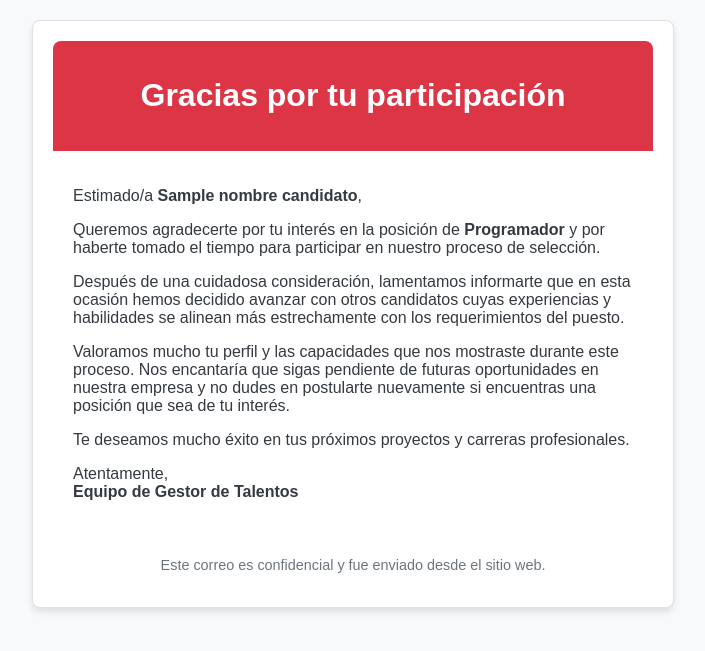
After one commit to MarlonRuiz96/GestorTalentos, a PHP site: the page made by application/views/Plantillas/Rechazo.php in a window 1280 px wide. The commit adds this page. Shown: the top 651 px of the page, without its empty margins (287-992 px from the left). Run offline with PHP 8.4, Linux system fonts and the light colour scheme; the template is opened without the code that fills it: most values are stand-ins (such as "Sample title", 1, 10 or a date in 2020).

Commit message:
Correo de rechazo desarollado

```diff
--- a/application/controllers/EmailController.php
+++ b/application/controllers/EmailController.php
@@ -36,14 +36,13 @@ class EmailController extends CI_Controller
 
         // Configura los detalles del correo
         $this->email->from('notificaciones@pruebasgestordetalentos.com', 'Notificaciones');
-        //$this->email->to($candidato['Correo']);  Usa el correo dinámico del candidato
         $this->email->to('mruiz996@outlook.com');
         $this->email->subject('Entrevista Programada');
 
         $nombreCandidato = htmlspecialchars($candidato->Nombres);
         $fecha = htmlspecialchars($evento->Fecha);
         $hora = htmlspecialchars($evento->Hora);
-        $direccion = htmlspecialchars($evento->Lugar);
+        $direccion = htmlspecialchars($evento->Direccion);
 
 $mensaje = "
 <!DOCTYPE html>
--- /dev/null
+++ b/application/views/Plantillas/Rechazo.php
@@ -0,0 +1,72 @@
+<!DOCTYPE html>
+<html lang="es">
+<head>
+    <meta charset="UTF-8">
+    <meta name="viewport" content="width=device-width, initial-scale=1.0">
+    <title>Proceso de Selección Finalizado</title>
+    <style>
+        body {
+            font-family: Arial, sans-serif;
+            background-color: #f8f9fa;
+            color: #343a40;
+            margin: 0;
+            padding: 0;
+        }
+        .container {
+            max-width: 600px;
+            margin: 20px auto;
+            background: #ffffff;
+            border: 1px solid #dee2e6;
+            border-radius: 8px;
+            box-shadow: 0 4px 6px rgba(0, 0, 0, 0.1);
+            overflow: hidden;
+            padding: 20px;
+        }
+        .header {
+            background: #dc3545;
+            color: #ffffff;
+            padding: 15px;
+            text-align: center;
+            border-radius: 8px 8px 0 0;
+        }
+        .content {
+            padding: 20px;
+        }
+        .footer {
+            margin-top: 20px;
+            text-align: center;
+            font-size: 0.9em;
+            color: #6c757d;
+        }
+    </style>
+</head>
+<body>
+    <div class="container">
+        <div class="header">
+            <h1>Gracias por tu participación</h1>
+        </div>
+        <div class="content">
+            <p>Estimado/a <strong><?= htmlspecialchars($nombreCandidato) ?></strong>,</p>
+            <p>
+                Queremos agradecerte por tu interés en la posición de <strong>Programador</strong> y por haberte tomado el tiempo para participar en nuestro proceso de selección.
+            </p>
+            <p>
+                Después de una cuidadosa consideración, lamentamos informarte que en esta ocasión hemos decidido avanzar con otros candidatos cuyas experiencias y habilidades se alinean más estrechamente con los requerimientos del puesto.
+            </p>
+            <p>
+                Valoramos mucho tu perfil y las capacidades que nos mostraste durante este proceso. Nos encantaría que sigas pendiente de futuras oportunidades en nuestra empresa y no dudes en postularte nuevamente si encuentras una posición que sea de tu interés.
+            </p>
+            <p>
+                Te deseamos mucho éxito en tus próximos proyectos y carreras profesionales.
+            </p>
+            <p>
+                Atentamente,<br>
+                <strong>Equipo de Gestor de Talentos</strong><br>
+            </p>
+        </div>
+        <div class="footer">
+            <p>Este correo es confidencial y fue enviado desde el sitio web.</p>
+        </div>
+    </div>
+</body>
+</html>
```
Also changed, not shown: application/controllers/CandidatoController.php (+76 -15 lines), application/libraries/Correo.php (added, +75 -0 lines), application/views/Candidato/ConsultarPerfil.php (+3 -7 lines), application/views/Plantillas/Entrevista.php (added, +22 -0 lines).
